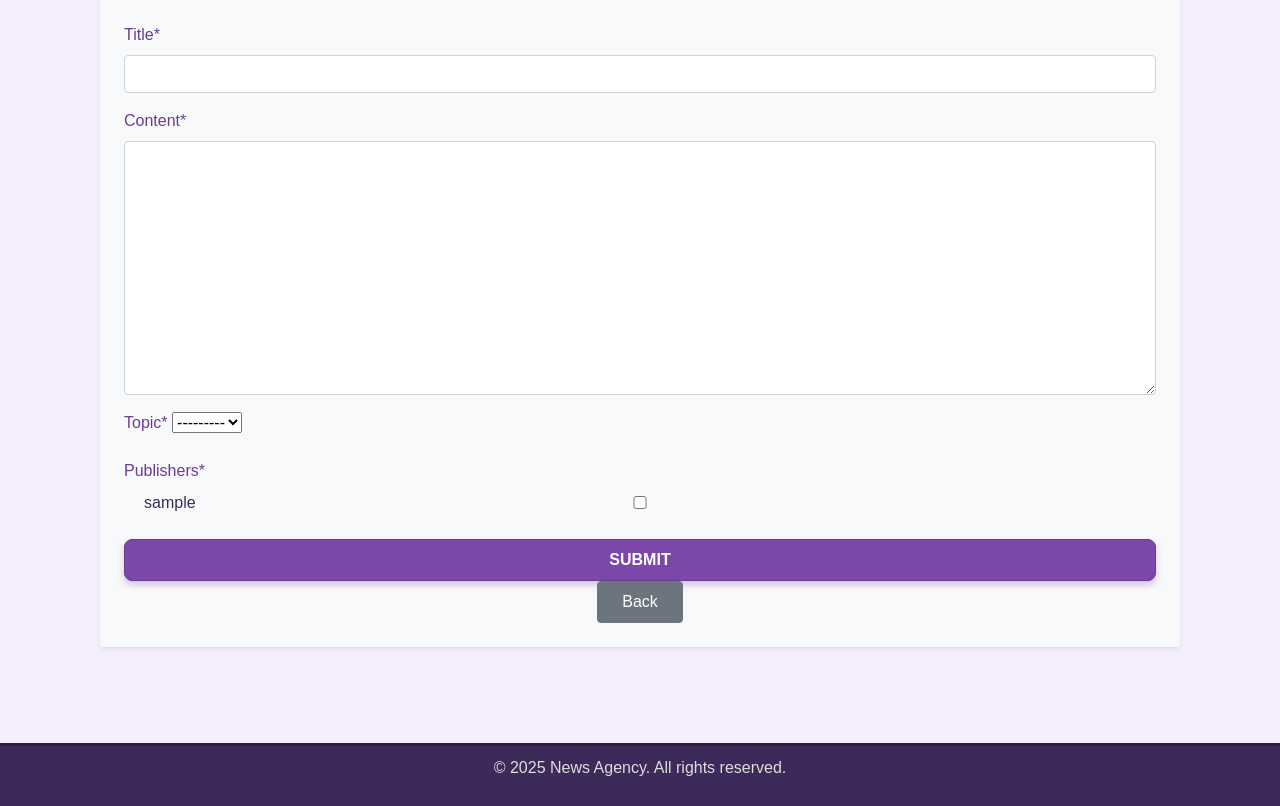
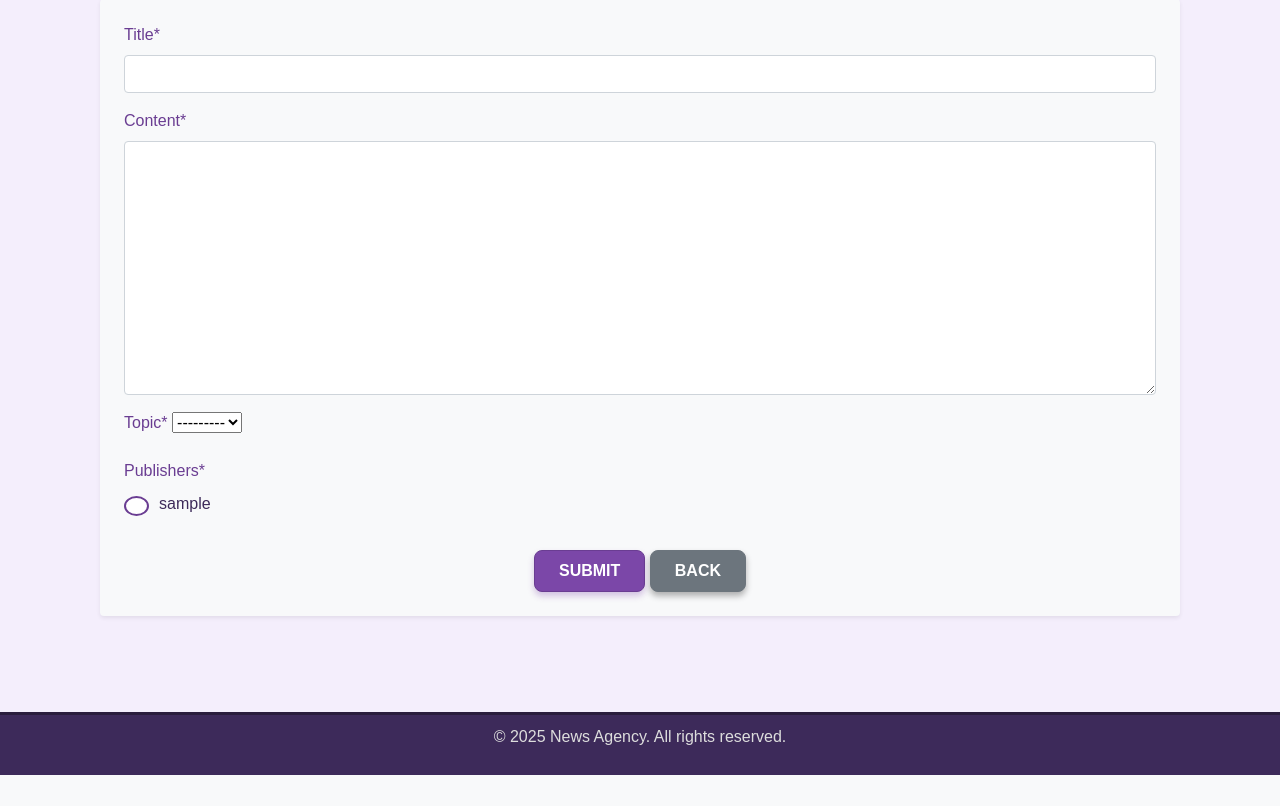
Before and after one commit to EugeneDolinskiy/news-agency, a Django app: page /newspapers/create/ in a window 1280 px wide. Shown: the part 228-1034 px from the top of the page. After the commit the page ends 1003 px from the top, so only its background shows below. Run offline with Django 5.2, Linux system fonts and the light colour scheme; the visitor is signed in with stand-in values (Sample User, id 1); data comes from the database, SQL or seed files in the repository; data that the repository does not hold is empty; some libraries are stand-ins or nearby versions.

Commit message:
fix UI issues with button styling and page layout

```diff
--- a/static/css/styles.css
+++ b/static/css/styles.css
@@ -63,6 +63,38 @@ h1 {
     padding: 10px 20px;
     border-radius: 8px;
     box-shadow: 0 4px 6px rgba(106, 61, 146, 0.3);
+}
+
+.btn-secondary {
+    transition: 0.3s ease, transform 0.2s;
+    font-weight: bold;
+    text-transform: uppercase;
+    padding: 10px 20px;
+    border-radius: 8px;
+    box-shadow: 0 4px 6px rgba(0, 0, 0, 0.3);
+}
+
+.btn-secondary:hover {
+    background-color: rgb(50, 50, 50);
+    border-color: var(--tertiary-color);
+    transform: scale(1.07);
+    box-shadow: 0 5px 10px rgba(0, 0, 0, 0.4);
+}
+
+.btn-danger {
+    transition: 0.3s ease, transform 0.2s;
+    font-weight: bold;
+    text-transform: uppercase;
+    padding: 10px 20px;
+    border-radius: 8px;
+    box-shadow: 0 4px 6px rgba(108, 0, 0, 0.333);
+}
+
+.btn-danger:hover {
+    background-color: rgb(103, 0, 0);
+    border-color: var(--tertiary-color);
+    transform: scale(1.07);
+    box-shadow: 0 5px 10px rgba(146, 0, 0, 0.4);
 }
 
 .btn-success:hover {
@@ -138,3 +170,86 @@ input:focus {
     box-shadow: 0 0 5px var(--button-shadow);
     outline: none;
 }
+
+.form-check {
+    display: flex;
+    align-items: center;
+    gap: 10px;
+    margin-bottom: 10px;
+}
+
+input[type="checkbox"] {
+    appearance: none;
+    width: 25px;
+    height: 20px;
+    border: 2px solid var(--primary-color);
+    border-radius: 50%;
+    background: white;
+    cursor: pointer;
+    position: relative;
+    transition: 0.3s;
+    display: inline-block;
+}
+
+input[type="checkbox"]:checked {
+    background: var(--primary-color);
+    border-color: var(--primary-color);
+}
+
+input[type="checkbox"]::after {
+    content: "";
+    width: 10px;
+    height: 10px;
+    background: white;
+    border-radius: 50%;
+    position: absolute;
+    top: 50%;
+    left: 50%;
+    transform: translate(-50%, -50%);
+    opacity: 0;
+    transition: 0.2s;
+}
+
+input[type="checkbox"]:checked::after {
+    opacity: 1;
+}
+
+.form-check-label {
+    font-size: 1rem;
+    color: var(--text-color);
+    cursor: pointer;
+}
+
+.pagination {
+    display: flex;
+    justify-content: center;
+    gap: 5px;
+    padding: 10px;
+}
+
+.page-item {
+    list-style: none;
+}
+
+.page-link {
+    padding: 8px 12px;
+    text-decoration: none;
+    font-weight: bold;
+    color: var(--primary-color);
+    border: 1px solid var(--primary-color);
+    border-radius: 5px;
+    background: white;
+    transition: 0.3s;
+}
+
+.page-link:hover {
+    background: var(--secondary-color);
+    color: white;
+}
+
+.current-page {
+    background: var(--tertiary-color);
+    color: white;
+    border-radius: 5px;
+    padding: 8px 12px;
+}
--- a/templates/includes/pagination.html
+++ b/templates/includes/pagination.html
@@ -1,8 +1,8 @@
 {% load query_transform %}
 
 {% if is_paginated %}
-  <nav aria-label="Page navigation">
-    <ul class="pagination justify-content-center">
+  <nav aria-label="Page navigation" class="pagination-container">
+    <ul class="pagination">
       {% if page_obj.has_previous %}
         <li class="page-item">
           <a href="?{% query_transform request page=page_obj.previous_page_number %}" class="page-link" aria-label="Previous">
@@ -12,7 +12,7 @@
       {% endif %}
 
       <li class="page-item disabled">
-        <span class="page-link">
+        <span class="page-link current-page">
           Page {{ page_obj.number }} of {{ paginator.num_pages }}
         </span>
       </li>
--- a/templates/news_management/newspaper_confirm_delete.html
+++ b/templates/news_management/newspaper_confirm_delete.html
@@ -12,7 +12,7 @@
         {% csrf_token %}
 
         <div class="text-center gap-3">
-          <input type="submit" value="Yes, Delete" class="btn btn-danger px-4 py-2">
+          <button type="submit" value="Yes, Delete" class="btn btn-danger px-4 py-2">Yes, Delete</button>
           <a href="{% url 'news_management:newspaper-detail' pk=newspaper.id %}" class="btn btn-secondary px-4 py-2">
             Back
           </a>
--- a/templates/news_management/newspaper_detail.html
+++ b/templates/news_management/newspaper_detail.html
@@ -15,10 +15,10 @@
     </div>
 
     <div class="text-center gap-4 mb-4">
-      <a href="{% url 'news_management:newspaper-update' pk=newspaper.id %}" class="btn btn-warning text-white px-5 py-3 shadow-sm">
+      <a href="{% url 'news_management:newspaper-update' pk=newspaper.id %}" class="btn btn-outline-warning px-3 py-6 shadow-sm">
         <i class="bi bi-pencil-square me-2"></i> Update
       </a>
-      <a href="{% url 'news_management:newspaper-delete' pk=newspaper.id %}" class="btn btn-danger text-white px-5 py-3 shadow-sm">
+      <a href="{% url 'news_management:newspaper-delete' pk=newspaper.id %}" class="btn btn-outline-danger px-3 py-6 shadow-sm">
         <i class="bi bi-trash me-2"></i> Delete
       </a>
     </div>
@@ -42,7 +42,7 @@
     </div>
 
     <div class="mt-5">
-      <h3 class="fw-bold text-white text-center mb-4">Redactors</h3>
+      <h3 class="fw-bold text-purple text-center mb-4">Redactors</h3>
       {% if newspaper.publishers.all %}
         <ul class="list-group list-group-flush shadow-sm">
           {% for redactor in newspaper.publishers.all %}
--- a/templates/news_management/newspaper_form.html
+++ b/templates/news_management/newspaper_form.html
@@ -13,7 +13,7 @@
         {{ form|crispy }}
 
         <div class="text-center mt-4">
-          <input type="submit" value="Submit" class="btn btn-primary px-4 py-2">
+          <button type="submit" value="Submit" class="btn btn-primary px-4 py-2">Submit</button>
           <a href="{% url 'news_management:newspaper-list' %}" class="btn btn-secondary px-4 py-2">
             Back
           </a>
--- a/templates/news_management/redactor_form.html
+++ b/templates/news_management/redactor_form.html
@@ -13,7 +13,7 @@
         {{ form|crispy }}
 
         <div class="text-center mt-4">
-          <input type="submit" value="Submit" class="btn btn-primary px-4 py-2">
+          <button type="submit" value="Submit" class="btn btn-primary px-4 py-2">Submit</button>
           <a href="{% url 'news_management:redactor-list' %}" class="btn btn-secondary px-4 py-2">
             Back
           </a>
--- a/templates/news_management/topic_confirm_delete.html
+++ b/templates/news_management/topic_confirm_delete.html
@@ -22,7 +22,7 @@
       <form action="" method="post">
         {% csrf_token %}
         <div class="text-center gap-3">
-          <input type="submit" value="Yes, Delete" class="btn btn-danger px-4 py-2">
+          <button type="submit" value="Yes, Delete" class="btn btn-danger px-4 py-2">Yes, Delete</button>
           <a href="{% url 'news_management:topic-list' %}" class="btn btn-secondary px-4 py-2">
             Back
           </a>
--- a/templates/news_management/topic_form.html
+++ b/templates/news_management/topic_form.html
@@ -13,7 +13,7 @@
         {{ form|crispy }}
 
         <div class="text-center mt-4">
-          <input type="submit" value="Submit" class="btn btn-primary px-4 py-2">
+          <button type="submit" value="Submit" class="btn btn-primary px-4 py-2">Submit</button>
           <a href="{% url 'news_management:topic-list' %}" class="btn btn-secondary px-4 py-2">
             Back
           </a>
```
